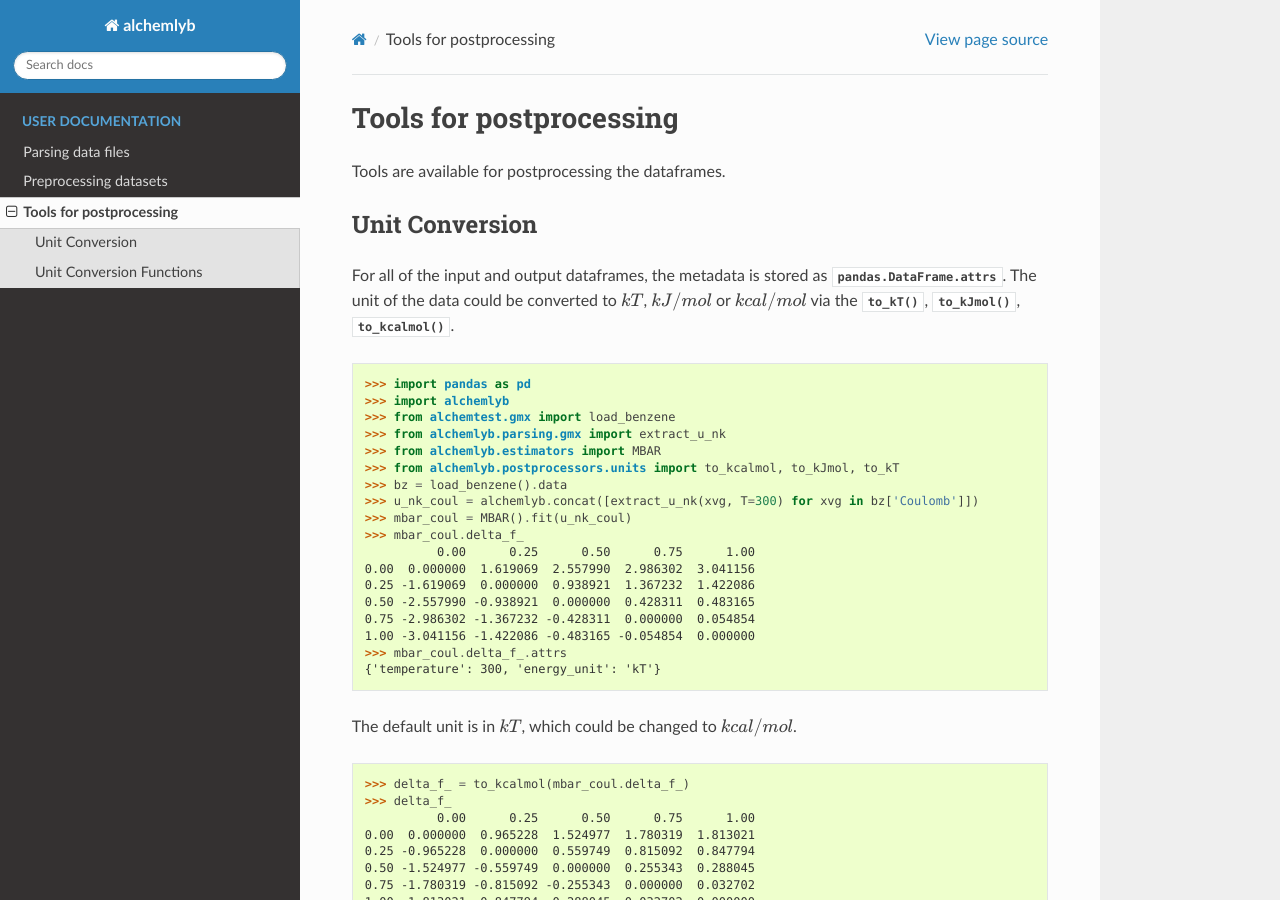
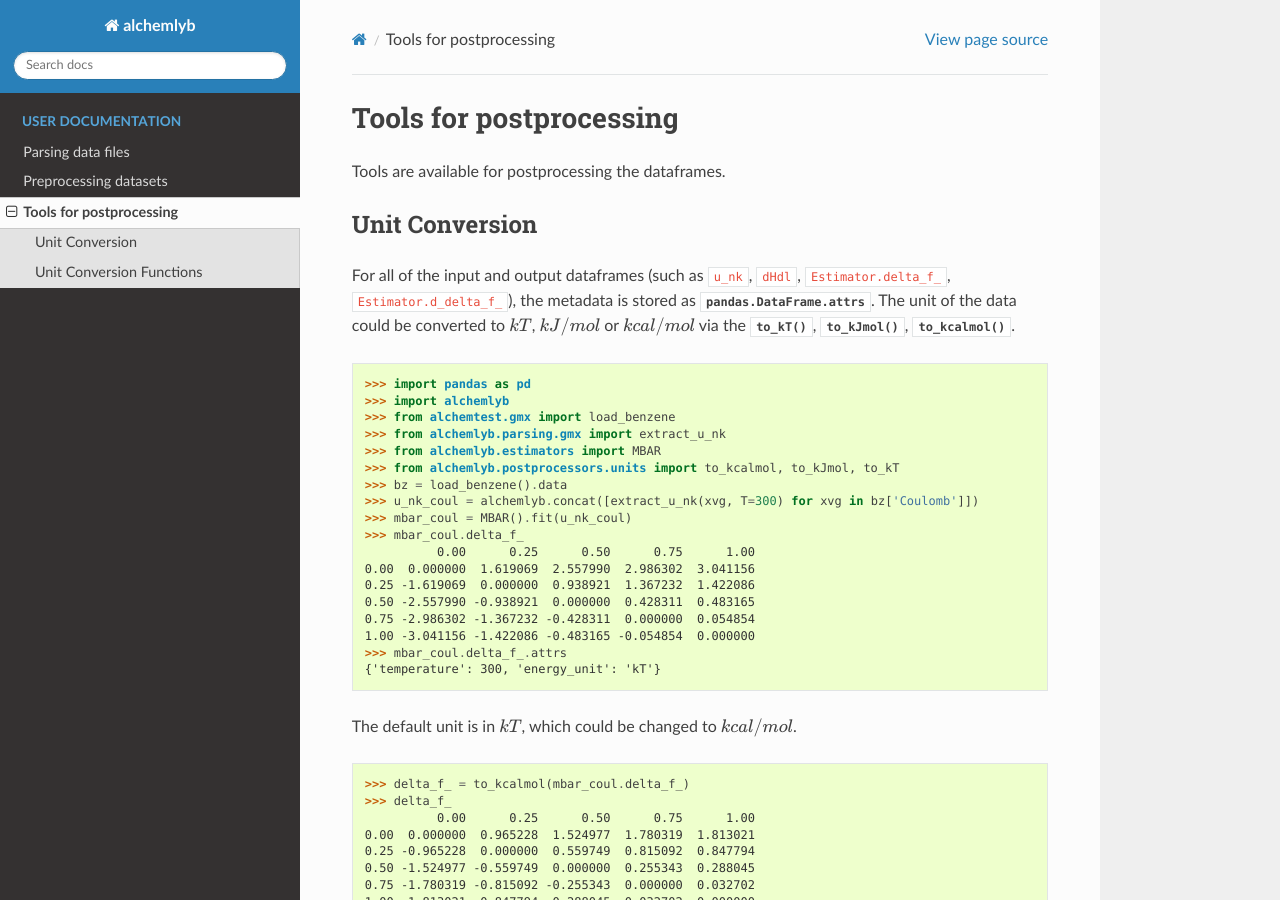
Before and after one commit to alchemistry/alchemlyb, a Sphinx documentation site: the page built from docs/postprocessing.rst, in a window 1280 px wide and 900 px high. Built offline with Sphinx 7.4.7 and the Read the Docs theme 2.0.0, drawn with Linux system fonts in a browser that asks for light colours; pages that are not in the unit, such as notebooks, are missing from menus; the version number could not be read and is left out.

```diff
--- a/docs/parsing.rst
+++ b/docs/parsing.rst
@@ -135,7 +135,7 @@ is provided to replace :func:`pandas.concat`. ::
 
 For more complex data manipulation functions, a decorator
 :func:`alchemlyb.pass_attrs` could be used to pass the metadata from the input
-data frame (first positional arguments) to the output dataframe. ::
+data frame (first positional argument) to the output dataframe. ::
 
     >>> from alchemlyb import pass_attrs
     >>> @pass_attrs
--- a/docs/postprocessing.rst
+++ b/docs/postprocessing.rst
@@ -8,7 +8,8 @@ Tools are available for postprocessing the dataframes.
 Unit Conversion
 ---------------
 
-For all of the input and output dataframes, the metadata is stored as
+For all of the input and output dataframes (such as ``u_nk``, ``dHdl``,
+``Estimator.delta_f_``, ``Estimator.d_delta_f_``), the metadata is stored as
 :attr:`pandas.DataFrame.attrs`. The unit of the data could be converted to
 :math:`kT`, :math:`kJ/mol` or :math:`kcal/mol` via the
 :func:`~alchemlyb.postprocessors.units.to_kT`,
```
Also changed, not shown: 1 other file.
